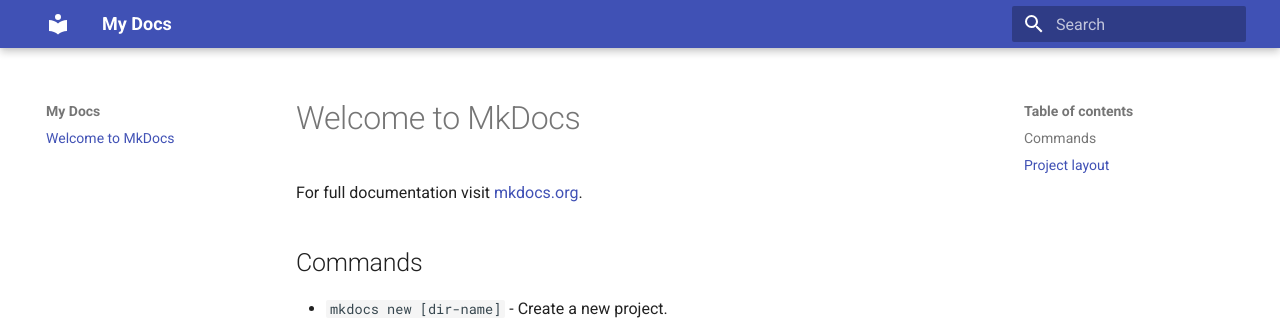
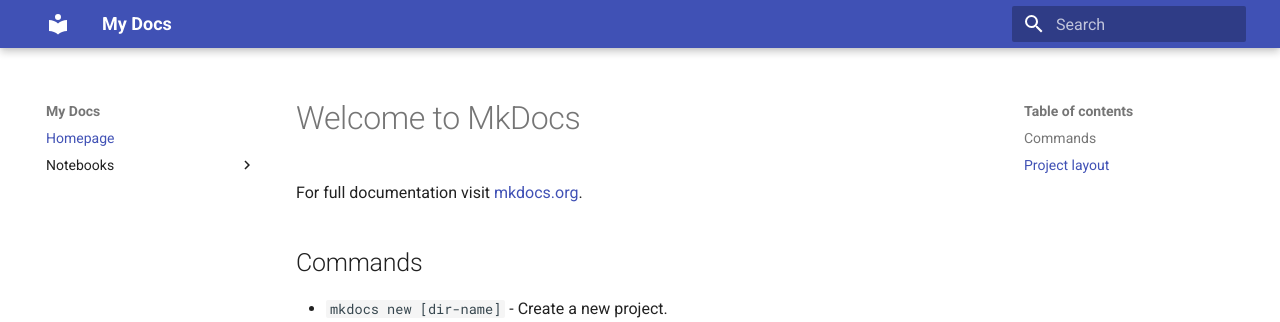
Before and after one commit to stupid-qzy/mynotebooks, an MkDocs documentation site: the page built from docs/index.md, in a window 1280 px wide. Shown: the top 322 px of the page. Built offline with MkDocs 1.6.1 and Material for MkDocs 9.7.7, drawn with Linux system fonts in a browser that asks for light colours; some of the changed lines change nothing that is shown.

Commit message:
version 1.1

```diff
--- a/mkdocs.yml
+++ b/mkdocs.yml
@@ -1,3 +1,9 @@
 site_name: My Docs
+nav:
+  - Homepage: index.md
+  - Notebooks:
+    - 离散数学及其应用(dm): dm/1.md
+    - 数据结构基础(fds): fds/1.md
+    - 数字逻辑设计: dld/1.md
 theme:
   name: material
```
Also changed, not shown: docs/dld/1.md (added), docs/dm/1.md (added), docs/fds/1.md (added).
